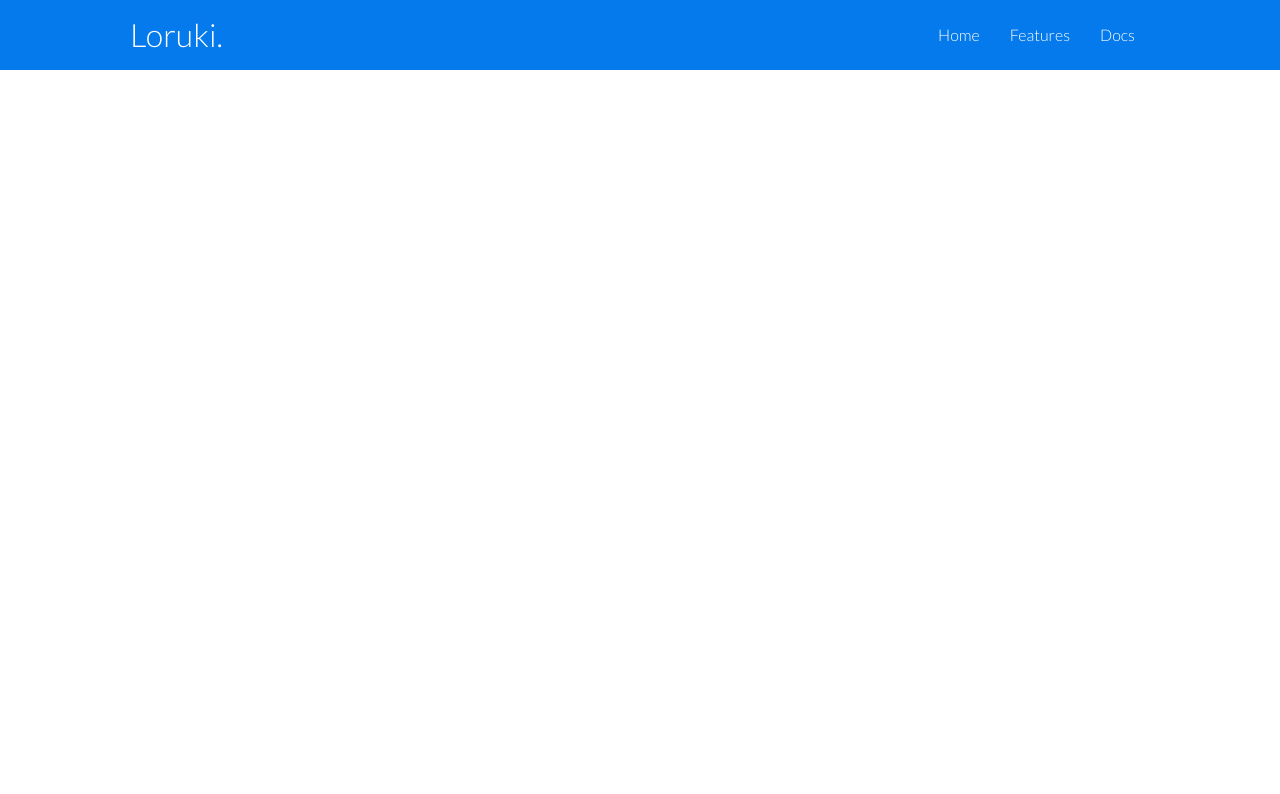
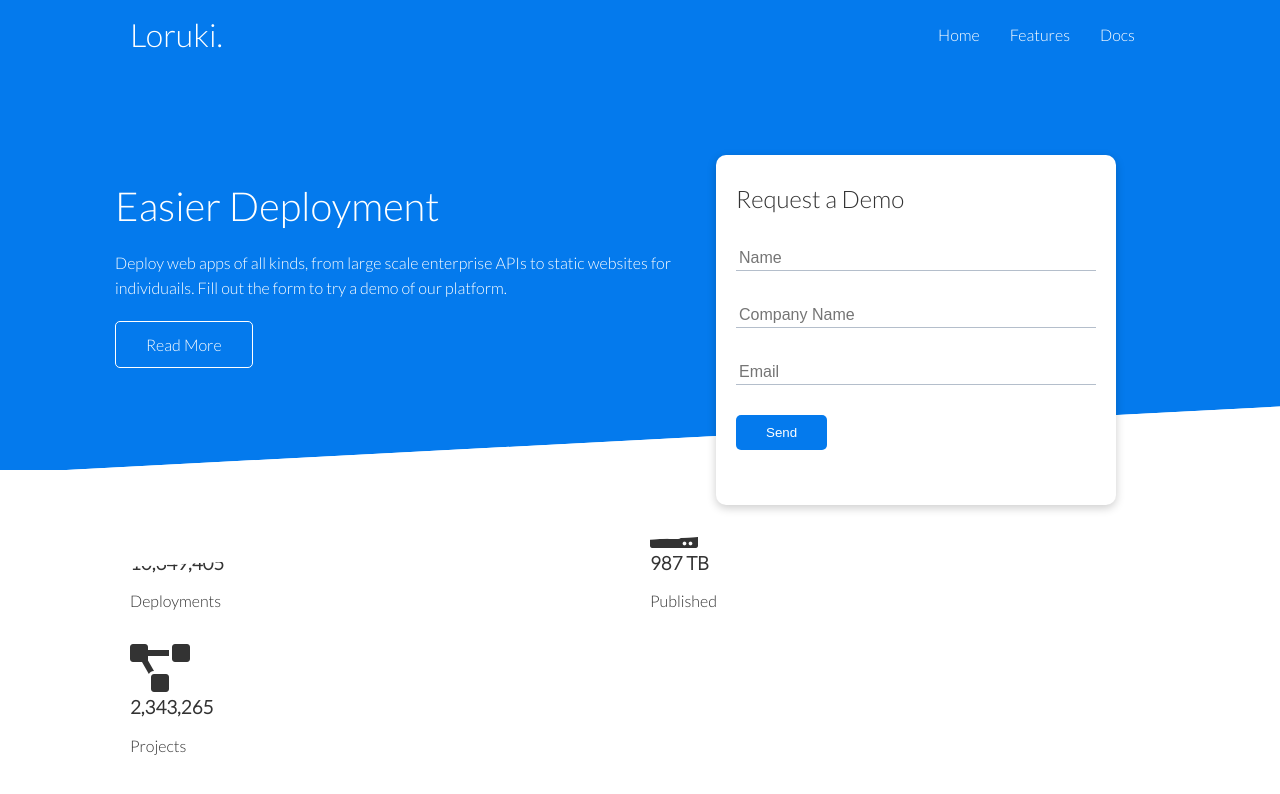
Before and after one commit to Deletking/Loruki, a plain HTML site: page index.html in a window 1280 px wide. Drawn offline with Linux system fonts and the light colour scheme.

Commit message:
add showcase html and styles

```diff
--- a/css/style.css
+++ b/css/style.css
@@ -1,4 +1,8 @@
 @import url("https://fonts.googleapis.com/css2?family=Lato:wght@300&display=swap");
+:root {
+	--primary-color: #047AED;
+}
+
 
 * {
   box-sizing: border-box;
@@ -34,8 +38,9 @@ img {
 	width: 100%;
 }
 
+/* Navbar */
 .navbar {
-	background-color: #047AED;
+	background-color: var(--primary-color);
 	color: #FFF;
 	height:  70px;
 }
@@ -58,12 +63,105 @@ img {
 	border-bottom: 2px #FFF solid;
 }
 
+/* Showcase */
+.showcase {
+	height: 400px;
+	background-color: var(--primary-color);
+	color: #FFF;
+	position: relative;
+}
 
+.showcase h1 {
+	font-size: 40px;
+}
+
+.showcase p {
+	margin: 20px 0;
+}
+
+.showcase .grid {
+	overflow: visible;
+	grid-template-columns: 55% 45%;
+	gap: 30px;
+}
+
+.showcase-form {
+	position: relative;
+	top: 60px;
+	height: 350px;
+	width: 400px;
+	padding: 40px;
+	 z-index: 100;
+}
+
+.showcase-form .form-control {
+	margin: 30px 0;
+}
+
+.showcase-form input[type='text'],
+.showcase-form input[type='email'] {
+	border: 0;
+	border-bottom: 1px solid #b4becb;
+	width: 100%;
+	padding: 3px;
+	font-size: 16px;
+}
+
+.showcase-form input:focus {
+	outline: none;
+}
+
+.showcase::before, .showcase::after {
+	content: "";
+	position: absolute;
+	height: 100px;
+	bottom: -70px;
+	right: 0;
+	left: 0;
+	background: #FFF;
+	transform: skewY(-3deg);
+	-webkit-transform: skewY(-3deg);
+	-moz-transform: skewY(-3deg);
+	-ms-transform: skewY(-3deg);
+}
+
+/* Stats */
+
+/* Utilities */
 .container {
 	max-width:  1100px;
 	overflow: auto;
 	margin: 0 auto;
 	padding: 0 40px;
+}
+
+.card {
+	background-color: #fff;
+	color: #333;
+	border-radius: 10px;
+	box-shadow: 0 3px 10px rgba(0, 0, 0, 0.2);
+	padding: 20px;
+	margin: 10px;
+}
+
+.btn {
+	display: inline-block;
+	padding: 10px 30px;
+	cursor: pointer;
+	background-color: var(--primary-color);
+	color: #FFF;
+	border: none;
+	border-radius: 5px;
+}
+
+.btn-outline {
+	background-color:  transparent;
+	border: 1px solid white;
+}
+
+.btn:hover {
+	transform: scale(0.98);
+
 }
 
 .flex {
@@ -72,3 +170,12 @@ img {
 	align-items: center;
 	height: 100%;
 }
+
+.grid {
+	display: grid;
+	grid-template-columns: repeat(2, 1fr);
+	gap: 20px;
+	justify-content: center;
+	align-items: center;
+	height: 100%;
+}
--- a/index.html
+++ b/index.html
@@ -27,5 +27,62 @@
         </nav>
       </div>
     </div>
+
+    <!-- Showcase -->
+    <section class="showcase">
+      <div class="container grid">
+        <div class="showcase-text">
+          <h1>Easier Deployment</h1>
+          <p>Deploy web apps  of all kinds, from large scale enterprise APIs to static websites for individuails. Fill out the form to try a demo of our platform.</p>
+          <a href="features.html" class="btn btn-outline">Read More</a>
+        </div>
+
+        <div class="showcase-form card">
+          <h2>Request a Demo</h2>
+          <form>
+            <div class="form-control">
+              <input type="text" name="name" placeholder="Name" required  >
+            </div>
+
+            <div class="form-control">
+              <input type="text" name="Company" placeholder="Company Name" required>
+            </div>
+
+            <div class="form-control">
+              <input type="email" name="email" placeholder="Email" required>
+            </div>
+
+            <input type="submit" value="Send" class="btn btn-primary">
+          </form>
+        </div>
+      </div>
+    </section>
+
+    <!-- Stats -->
+    <section class="stats">
+      <div class="container">
+        <h3 class="stats-heading text-center my-1">
+          Welcome to the best platform for building applications of all types with modern architecture and scaling
+        </h3>
+
+        <div class="grid grid-3 text-center my-4">
+          <div>
+            <i class="fas fa-server fa-3x"></i>
+            <h3>10,349,405</h3>
+            <p class="text-secondary">Deployments</p>
+          </div>
+          <div>
+            <i class="fas fa-upload fa-3x"></i>
+            <h3>987 TB</h3>
+            <p class="text-secondary">Published</p>
+          </div>
+          <div>
+            <i class="fas fa-project-diagram fa-3x"></i>
+            <h3>2,343,265</h3>
+            <p class="text-secondary">Projects</p>
+          </div>
+        </div>
+      </div>
+    </section>
   </body>
 </html>
```
